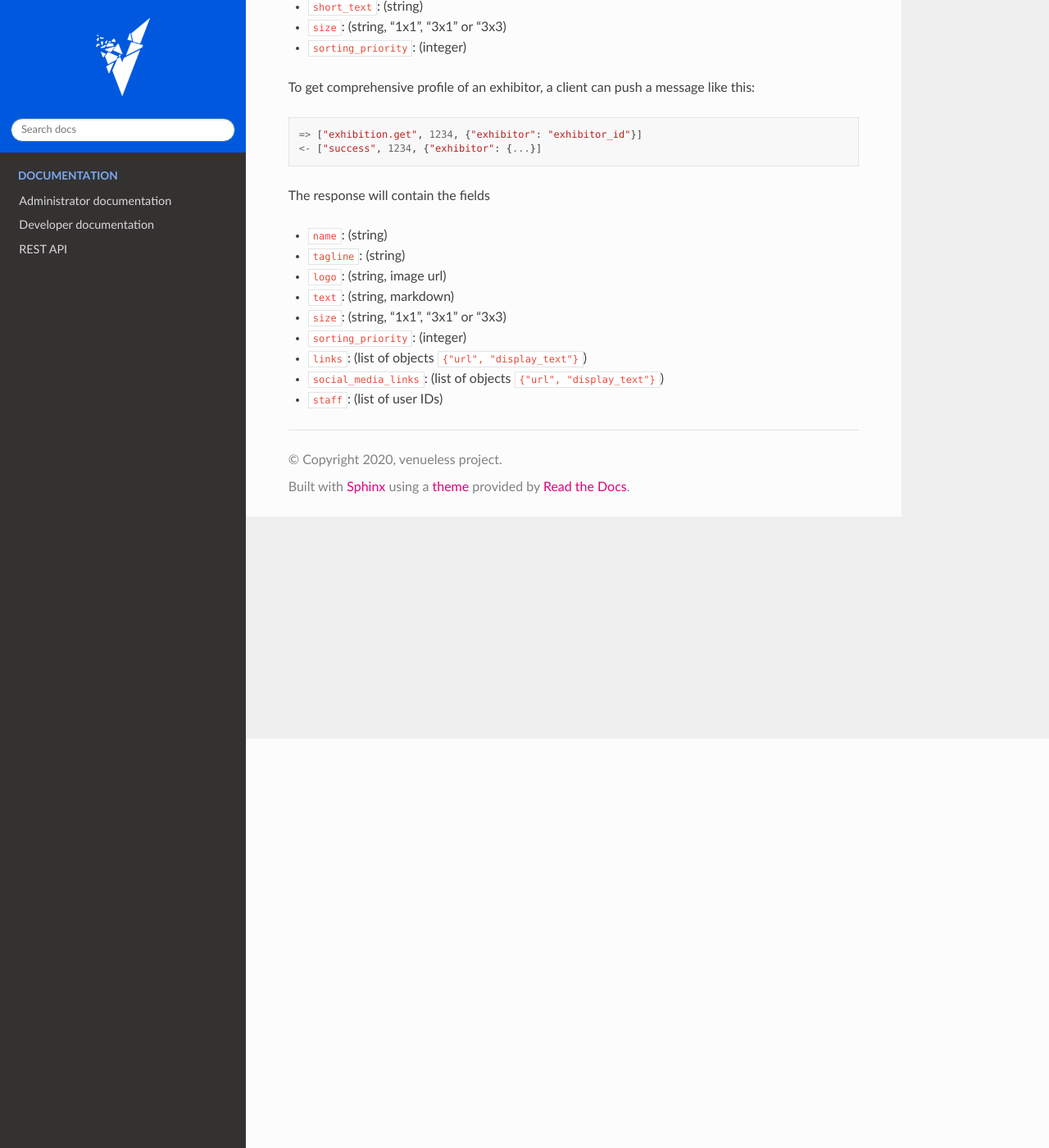
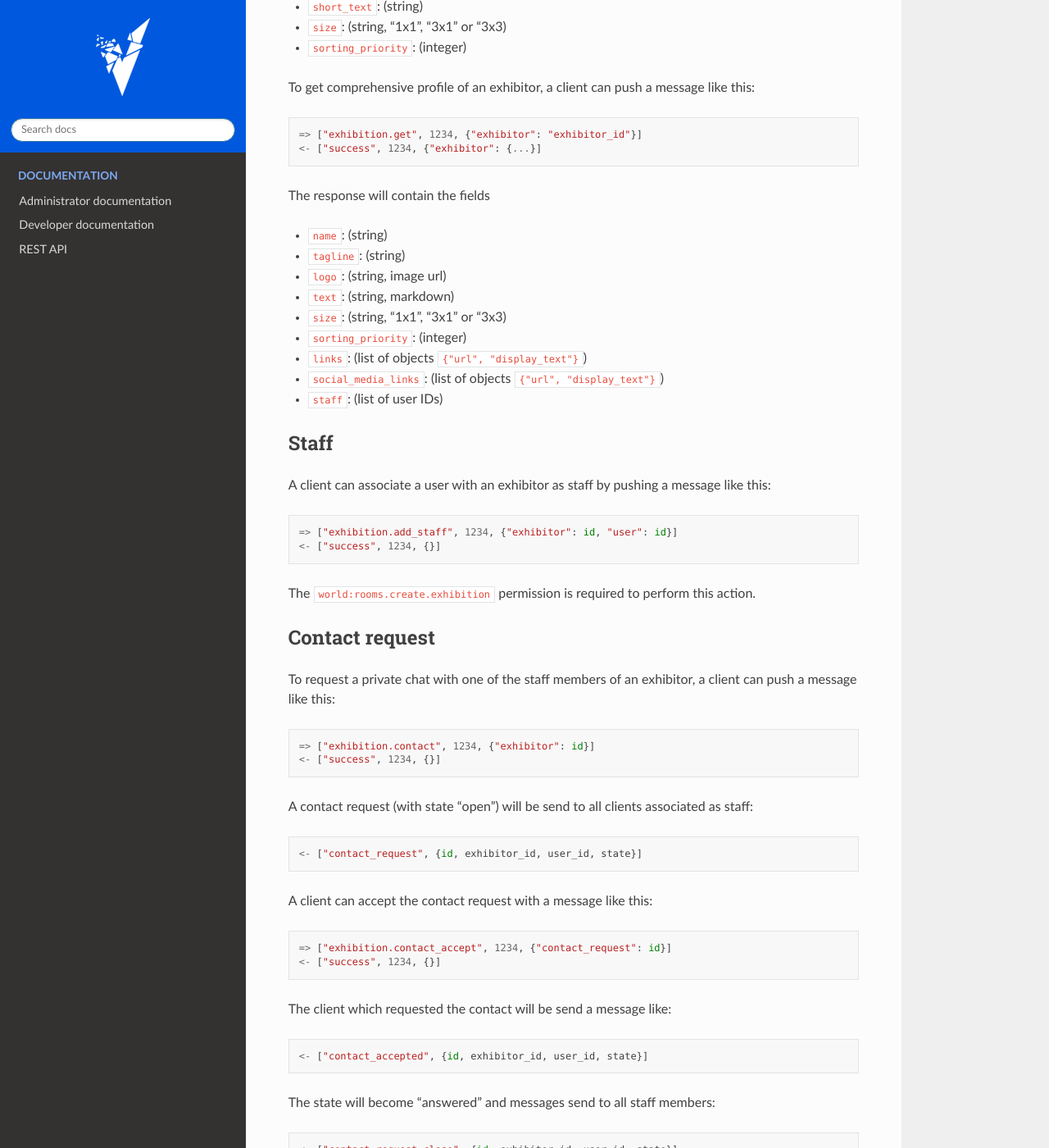
Before and after one commit to fossasia/eventyay-video, a Sphinx documentation site: the page built from docs/developer/api/exhibition.rst, in a window 1280 px wide and 1400 px high, scrolled down 499 px. Shown: the whole window at 82% size. Built offline with Sphinx 7.4.7 and the Read the Docs theme 2.0.0, drawn with Linux system fonts in a browser that asks for light colours; some of the changed text lies outside the part shown.

Commit message:
[server] Exhibition contact documentation

```diff
--- a/docs/developer/api/exhibition.rst
+++ b/docs/developer/api/exhibition.rst
@@ -35,3 +35,50 @@ The response will contain the fields
 * ``links``: (list of objects ``{"url", "display_text"}``)
 * ``social_media_links``: (list of objects ``{"url", "display_text"}``)
 * ``staff``: (list of user IDs)
+
+Staff
+-----
+
+A client can associate a user with an exhibitor as staff by pushing a message like this::
+
+    => ["exhibition.add_staff", 1234, {"exhibitor": id, "user": id}]
+    <- ["success", 1234, {}]
+
+The ``world:rooms.create.exhibition`` permission is required to perform this action.
+
+Contact request
+---------------
+
+To request a private chat with one of the staff members of an exhibitor, a client can push a message like this::
+
+    => ["exhibition.contact", 1234, {"exhibitor": id}]
+    <- ["success", 1234, {}]
+
+A contact request (with state "open") will be send to all clients associated as staff::
+
+    <- ["contact_request", {id, exhibitor_id, user_id, state}]
+
+A client can accept the contact request with a message like this::
+
+    => ["exhibition.contact_accept", 1234, {"contact_request": id}]
+    <- ["success", 1234, {}]
+
+The client which requested the contact will be send a message like::
+
+    <- ["contact_accepted", {id, exhibitor_id, user_id, state}]
+
+The state will become "answered" and messages send to all staff members::
+
+    <- ["contact_request_close", {id, exhibitor_id, user_id, state}]
+
+Cancel contact request
+----------------------
+
+A client can cancel a contact request with a message like this::
+
+    => ["exhibition.contact_cancel", 1234, {"contact_request": id}]
+    <- ["success", 1234, {}]
+
+The state will be set to "missed" and messages send to all staff members::
+
+    <- ["contact_request_close", {id, exhibitor_id, user_id, state}]
```
